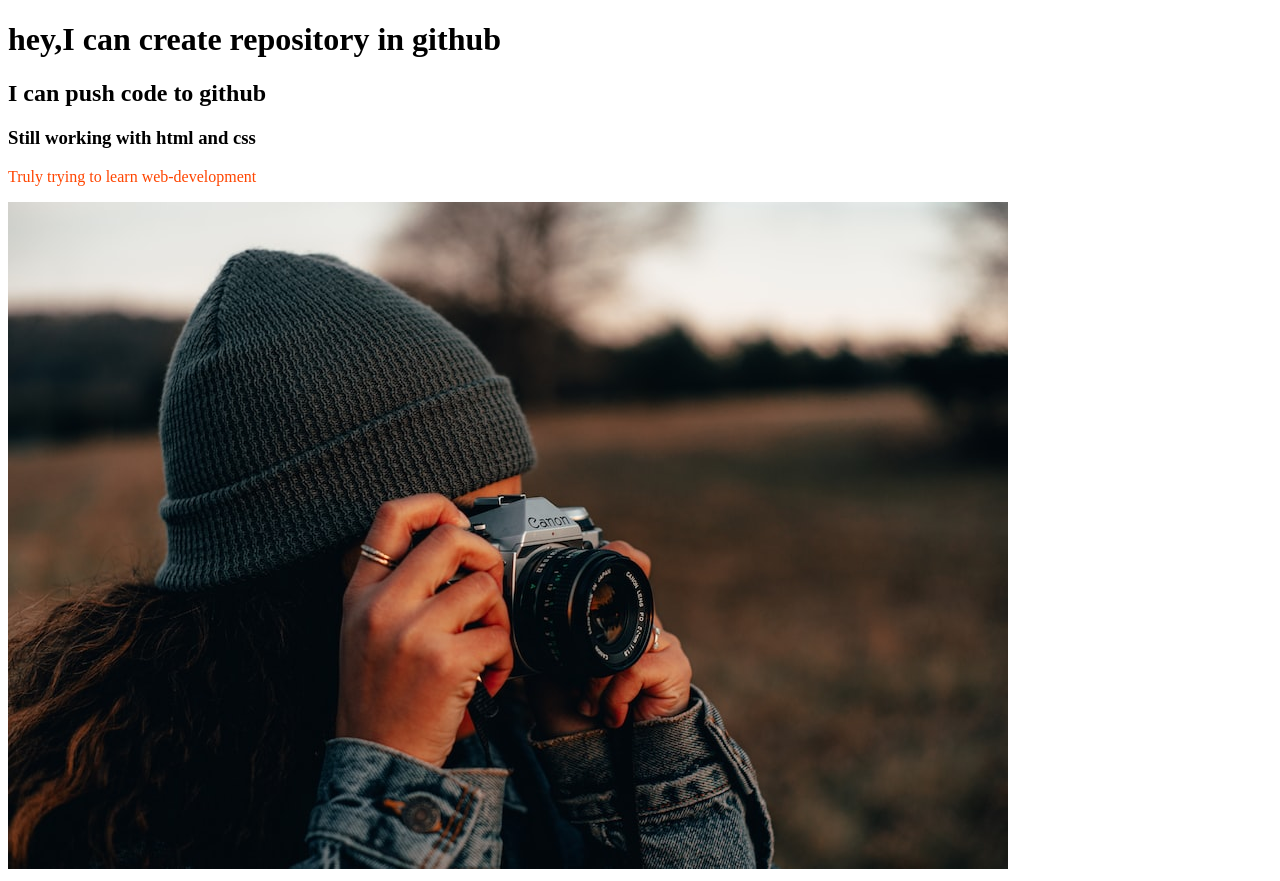
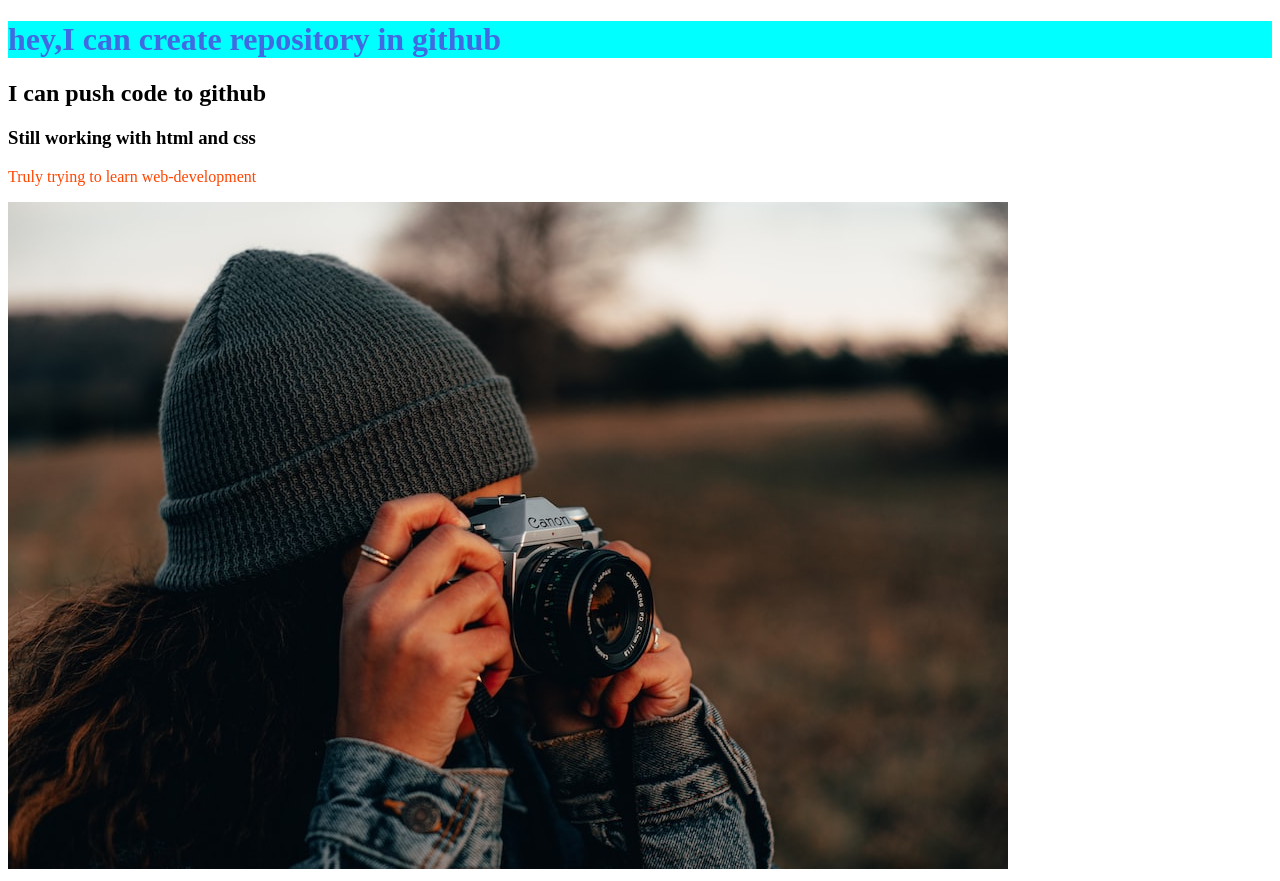
Before and after one commit to NisratZahan/my-third-repo, a plain HTML site: page index.html in a window 1280 px wide. Drawn offline with Linux system fonts and the light colour scheme.

Commit message:
add style in h1

```diff
--- a/style.css
+++ b/style.css
@@ -1,3 +1,7 @@
 p{
     color:orangered;
 }
+h1{
+    background-color: aqua;
+    color:royalblue;
+}
```
